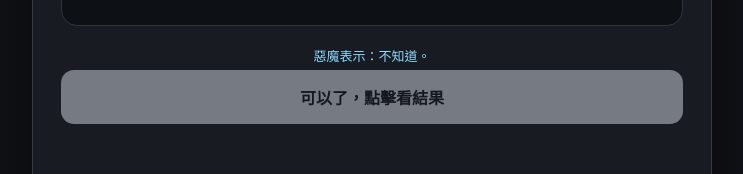
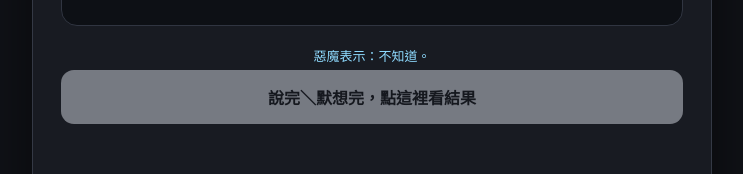
Before and after one commit to DeriveDimensionDemon/Cyan, a plain HTML site: page DidSheLying/index.html in a window 1280 px wide. Both pictures are taken after a click on the button "開始跨維測謊". Shown: the part 338-512 px from the top of the page, without its empty margins (268-1011 px from the left). Drawn offline with Linux system fonts and the light colour scheme.

Commit message:
Update index.html

```diff
--- a/DidSheLying/index.html
+++ b/DidSheLying/index.html
@@ -140,7 +140,7 @@ canvas{width:100%;height:100%}
     </div>
     <div class="wavebox"><canvas id="canvas"></canvas></div>
     <div id="status" class="status">等待跨維訊號……</div>
-    <button id="finish" disabled>可以了，點擊看結果</button>
+    <button id="finish" disabled>說完＼默想完，點這裡看結果</button>
   </section>
 
   <section id="result" class="screen hidden">
```
